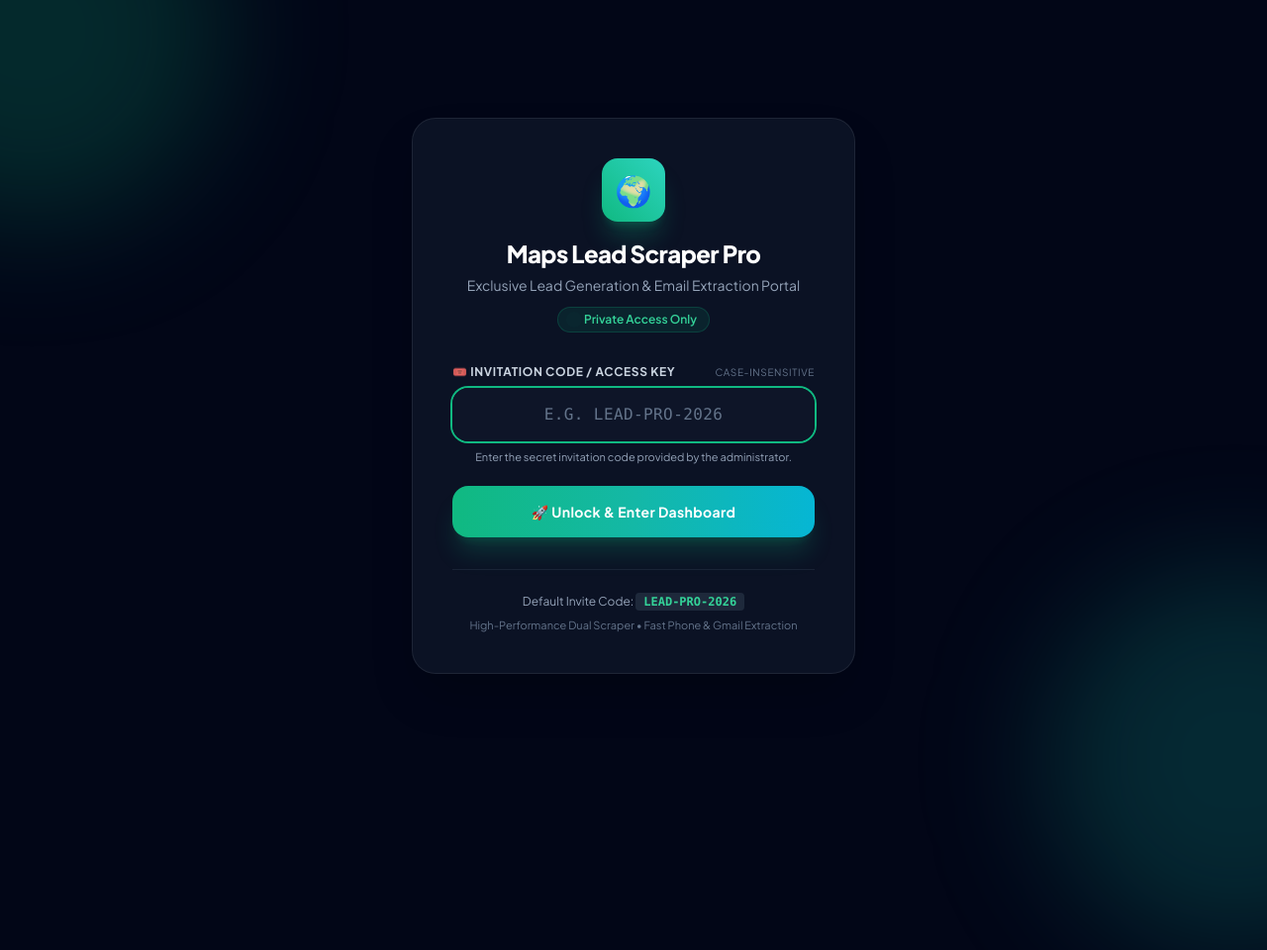
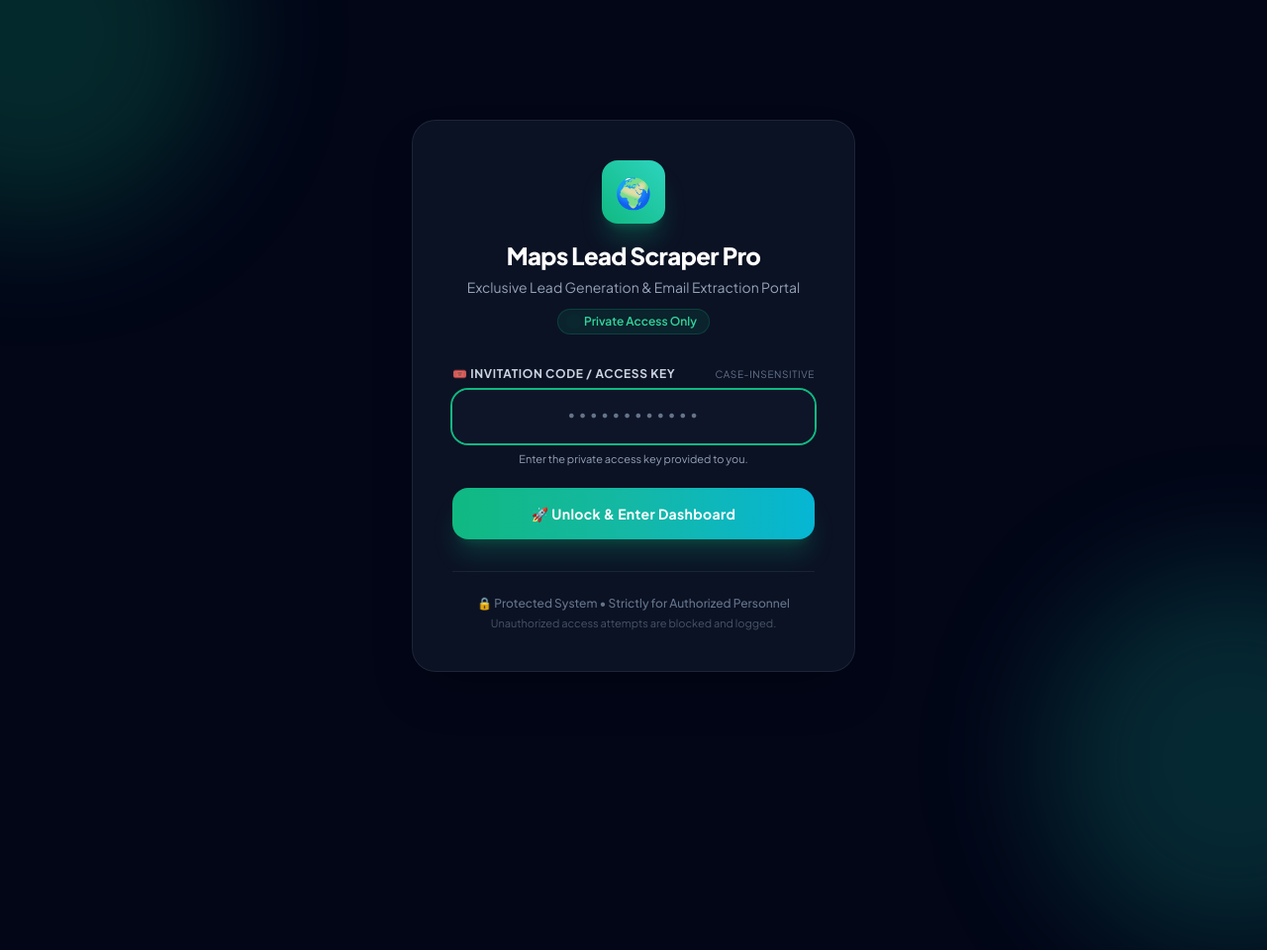
Before and after one commit to waseem-abbas12/maps-lead-scraper, a FastAPI app: page /login in a window 1280 px wide; the page is wider, and only the part inside the window is pictured. Shown: that part at 99% size. Run offline with FastAPI, Linux system fonts and the light colour scheme; some libraries are stand-ins or nearby versions.

Commit message:
Remove exposed codes from UI, enforce strict private access with dynamic allowed_keys file

```diff
--- a/server.py
+++ b/server.py
@@ -18,7 +18,27 @@ ADMIN_USERNAME = os.getenv("ADMIN_USERNAME", "admin")
 ADMIN_PASSWORD = os.getenv("ADMIN_PASSWORD", "leads@secret2026")
 SECRET_KEY = os.getenv("SECRET_KEY", "super-secret-leads-key-998811")
 MASTER_FILE = os.getenv("MASTER_FILE", "Master_Leads_Database.csv")
-INVITATION_CODES = [c.strip().upper() for c in os.getenv("INVITATION_CODES", "LEAD-PRO-2026,VIP2026,ADMIN,LEAD2026").split(",") if c.strip()]
+
+def get_allowed_keys() -> set:
+    keys = set()
+    # Read from environment
+    env_codes = os.getenv("INVITATION_CODES", "")
+    for c in env_codes.split(","):
+        if c.strip():
+            keys.add(c.strip().upper())
+    # Read from allowed_keys.txt
+    if os.path.exists("allowed_keys.txt"):
+        try:
+            with open("allowed_keys.txt", "r", encoding="utf-8") as f:
+                for line in f:
+                    clean = line.strip()
+                    if clean and not clean.startswith("#"):
+                        keys.add(clean.upper())
+        except Exception:
+            pass
+    if not keys:
+        keys.add("LEAD-PRO-2026")
+    return keys
 
 def make_token(username: str) -> str:
     return hashlib.sha256(f"{username}:{SECRET_KEY}".encode()).hexdigest()
@@ -45,7 +65,7 @@ def get_current_user(request: Request) -> Optional[str]:
         return None
     if cookie == make_token(ADMIN_USERNAME):
         return ADMIN_USERNAME
-    for code in INVITATION_CODES:
+    for code in get_allowed_keys():
         if cookie == make_token(f"invite_{code}"):
             return f"Member ({code})"
     return None
@@ -78,9 +98,10 @@ async def login_submit(
     username: Optional[str] = Form(None),
     password: Optional[str] = Form(None)
 ):
-    # Check Invitation Code
-    if invite_code and invite_code.strip().upper() in INVITATION_CODES:
-        token = make_token(f"invite_{invite_code.strip().upper()}")
+    # Check Invitation Code against allowed keys
+    if invite_code and invite_code.strip().upper() in get_allowed_keys():
+        code_clean = invite_code.strip().upper()
+        token = make_token(f"invite_{code_clean}")
         response = RedirectResponse("/", status_code=303)
         response.set_cookie(
             key="lead_auth_session",
@@ -105,7 +126,7 @@ async def login_submit(
         return response
 
     return templates.TemplateResponse(request=request, name="login.html", context={
-        "error": "Invalid Invitation Code. Please verify your code and try again."
+        "error": "Invalid or unauthorized access key. Access denied."
     })
 
 @app.get("/logout")
@@ -132,10 +153,17 @@ class ScrapeRequest(BaseModel):
     niche: str
     location: str
     max_leads: int = 25
-    use_variations: bool = True
+    use_variations: Optional[bool] = True
+    variations: Optional[bool] = None
 
-@app.post("/api/start")
-async def start_scraping(req: ScrapeRequest, user: str = Depends(require_auth)):
+    def get_variations_flag(self) -> bool:
+        if self.variations is not None:
+            return self.variations
+        if self.use_variations is not None:
+            return self.use_variations
+        return True
+
+async def _start_scraping_handler(req: ScrapeRequest):
     if state.is_running:
         return {"status": "already_running", "message": "A scrape job is already active."}
 
@@ -163,7 +191,7 @@ async def start_scraping(req: ScrapeRequest, user: str = Depends(require_auth)):
                 niche=req.niche.strip(),
                 location=req.location.strip(),
                 max_leads_per_query=req.max_leads,
-                use_variations=req.use_variations,
+                use_variations=req.get_variations_flag(),
                 master_file=MASTER_FILE,
                 log_fn=append_log,
                 lead_fn=append_lead,
@@ -177,6 +205,14 @@ async def start_scraping(req: ScrapeRequest, user: str = Depends(require_auth)):
     state.task = asyncio.create_task(worker())
     return {"status": "started", "message": "Scraper initialized successfully."}
 
+@app.post("/api/start")
+async def start_scraping(req: ScrapeRequest, user: str = Depends(require_auth)):
+    return await _start_scraping_handler(req)
+
+@app.post("/api/scrape")
+async def scrape_alias(req: ScrapeRequest, user: str = Depends(require_auth)):
+    return await _start_scraping_handler(req)
+
 @app.post("/api/stop")
 async def stop_scraping(user: str = Depends(require_auth)):
     if state.is_running and state.stop_event:
@@ -189,14 +225,40 @@ async def stop_scraping(user: str = Depends(require_auth)):
 async def get_status(user: str = Depends(require_auth)):
     new_logs = state.logs[state.last_log_idx:]
     state.last_log_idx = len(state.logs)
+
+    total_db_leads = 0
+    if os.path.exists(MASTER_FILE):
+        try:
+            total_db_leads = len(pd.read_csv(MASTER_FILE))
+        except Exception:
+            pass
+
     return {
         "is_running": state.is_running,
         "logs": new_logs,
+        "new_logs": new_logs,
         "total_leads_scraped": len(state.session_leads),
+        "session_leads_count": len(state.session_leads),
         "emails_found": state.emails_found,
+        "emails_found_count": state.emails_found,
         "phones_found": state.phones_found,
-        "recent_leads": state.session_leads[-10:] if state.session_leads else []
+        "phones_found_count": state.phones_found,
+        "total_db_leads": total_db_leads,
+        "recent_leads": state.session_leads[-15:] if state.session_leads else []
     }
+
+@app.get("/api/session-leads")
+async def get_session_leads(user: str = Depends(require_auth)):
+    return state.session_leads[::-1]
+
+@app.get("/api/download-session")
+async def download_session_csv(user: str = Depends(require_auth)):
+    if not state.session_leads:
+        raise HTTPException(status_code=400, detail="No leads scraped in current session yet.")
+    df = pd.DataFrame(state.session_leads)
+    temp_file = "Current_Session_Leads.csv"
+    df.to_csv(temp_file, index=False, encoding="utf-8-sig")
+    return FileResponse(path=temp_file, filename="Current_Session_Leads.csv", media_type="text/csv")
 
 @app.get("/api/leads")
 async def get_leads(user: str = Depends(require_auth)):
--- a/templates/login.html
+++ b/templates/login.html
@@ -51,11 +51,11 @@
                     <span class="text-[10px] text-slate-500 font-normal">Case-insensitive</span>
                 </label>
                 <div class="relative">
-                    <input type="text" name="invite_code" required autofocus placeholder="e.g. LEAD-PRO-2026"
-                        class="w-full px-4 py-3.5 bg-slate-900/90 border border-slate-700/80 rounded-2xl text-white placeholder-slate-500 focus:outline-none focus:ring-2 focus:ring-emerald-500 focus:border-transparent transition font-mono tracking-wide text-center uppercase text-base">
+                    <input type="password" name="invite_code" required autofocus placeholder="••••••••••••"
+                        class="w-full px-4 py-3.5 bg-slate-900/90 border border-slate-700/80 rounded-2xl text-white placeholder-slate-500 focus:outline-none focus:ring-2 focus:ring-emerald-500 focus:border-transparent transition font-mono tracking-widest text-center uppercase text-base">
                 </div>
                 <p class="text-[11px] text-slate-400 mt-2 text-center">
-                    Enter the secret invitation code provided by the administrator.
+                    Enter the private access key provided to you.
                 </p>
             </div>
 
@@ -67,11 +67,11 @@
 
         <!-- Footer Note -->
         <div class="mt-8 pt-6 border-t border-slate-800/80 text-center">
-            <p class="text-xs text-slate-400">
-                Default Invite Code: <code class="text-emerald-400 font-bold bg-slate-800 px-2 py-0.5 rounded">LEAD-PRO-2026</code>
+            <p class="text-xs text-slate-500 font-medium">
+                🔒 Protected System • Strictly for Authorized Personnel
             </p>
-            <p class="text-[11px] text-slate-500 mt-2">
-                High-Performance Dual Scraper • Fast Phone & Gmail Extraction
+            <p class="text-[11px] text-slate-600 mt-1">
+                Unauthorized access attempts are blocked and logged.
             </p>
         </div>
     </div>
```
Also changed, not shown: allowed_keys.txt (added, +10 -0 lines).
